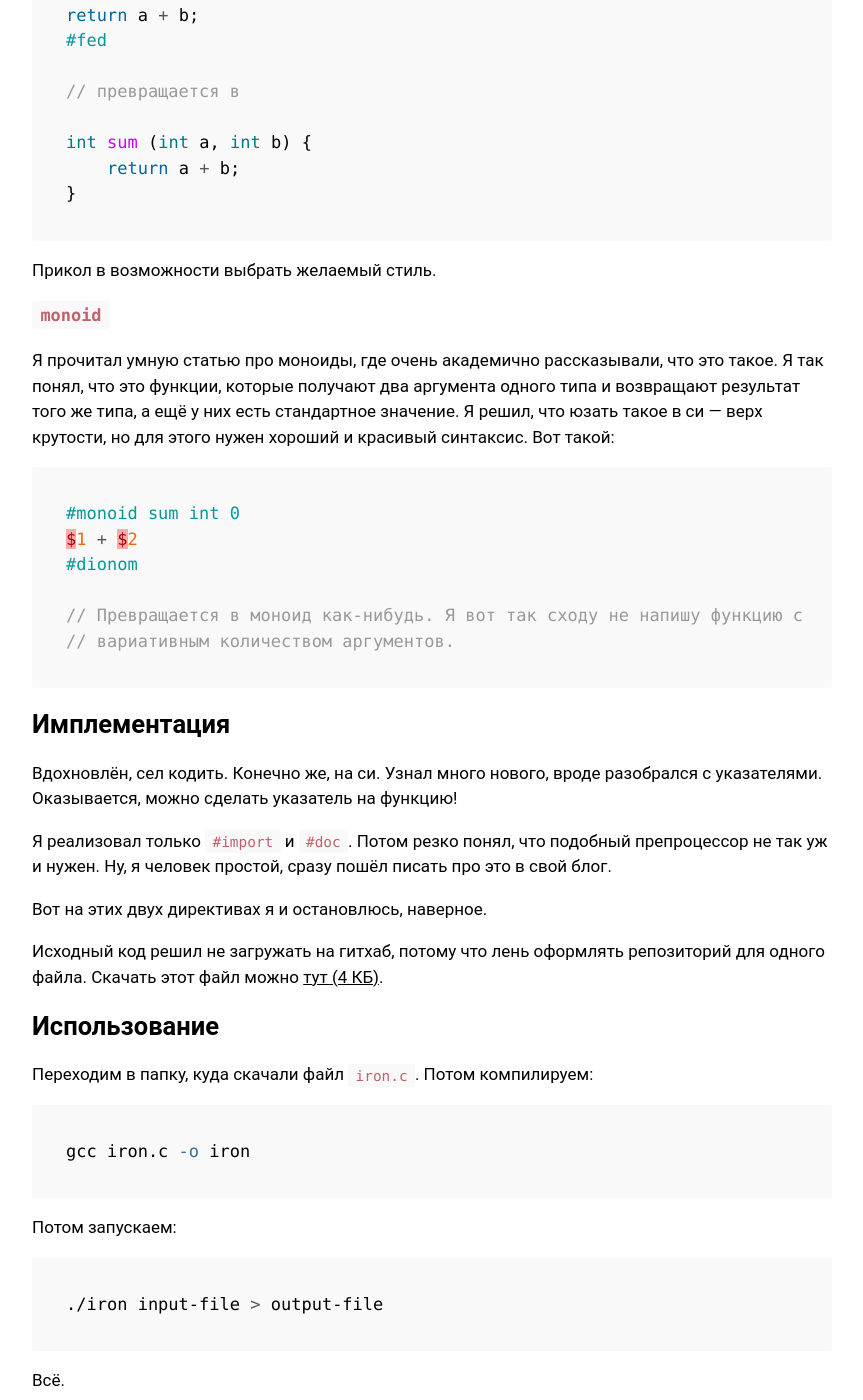
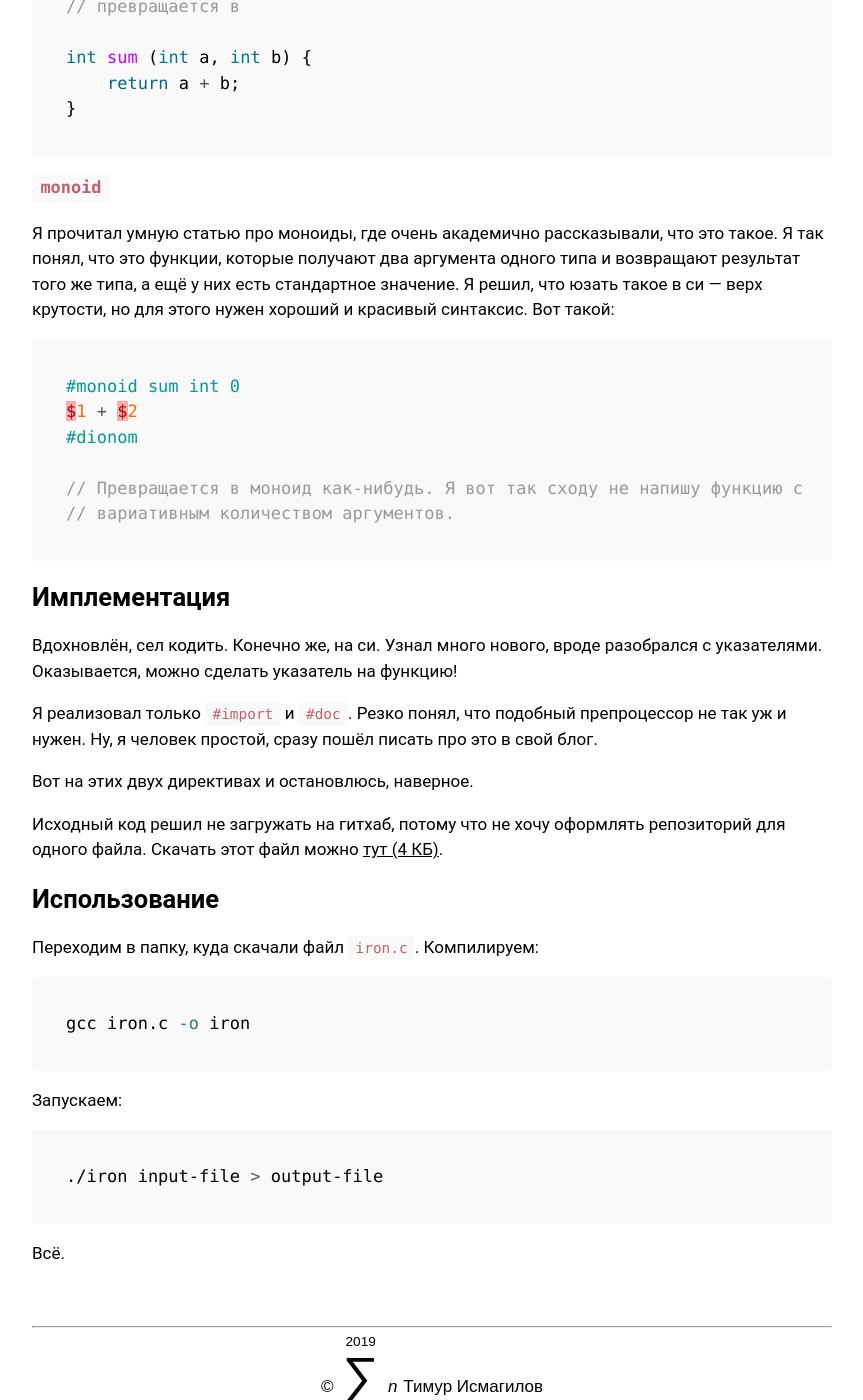
Before and after one commit to bouncepaw/bouncepaw.github.io, a Jekyll site: the page built from _posts/2019-05-19-ironpp.md, in a window 1280 px wide and 1400 px high, scrolled down 2739 px. Shown: the whole window, without its empty margins (208-1071 px from the left). Built offline with Jekyll 4.4.1, drawn with Linux system fonts in a browser that asks for light colours; some of the changed text lies outside the part shown.

Commit message:
Finewording

````diff
--- a/_posts/2019-05-19-ironpp.md
+++ b/_posts/2019-05-19-ironpp.md
@@ -118,8 +114,6 @@ int sum (int a, int b) {
     return a + b;
 }
 ```
-
-Прикол в возможности выбрать желаемый стиль.
 
 ### `monoid`
 Я прочитал умную статью про моноиды, где очень академично рассказывали, что это
@@ -141,23 +135,24 @@ $1 + $2
 Вдохновлён, сел кодить. Конечно же, на си. Узнал много нового, вроде разобрался
 с указателями. Оказывается, можно сделать указатель на функцию!
 
-Я реализовал только `#import` и `#doc`. Потом резко понял, что подобный
-препроцессор не так уж и нужен. Ну, я человек простой, сразу пошёл писать про
-это в свой блог.
+Я реализовал только `#import` и `#doc`. Резко понял, что подобный препроцессор
+не так уж и нужен. Ну, я человек простой, сразу пошёл писать про это в свой
+блог.
 
-Вот на этих двух директивах я и остановлюсь, наверное.
+Вот на этих двух директивах и остановлюсь, наверное.
 
-Исходный код решил не загружать на гитхаб, потому что лень оформлять репозиторий
-для одного файла. Скачать этот файл можно [тут (4 КБ)](/code/iron.c).
+Исходный код решил не загружать на гитхаб, потому что не хочу оформлять
+репозиторий для одного файла. Скачать этот файл можно [тут (4
+КБ)](/code/iron.c).
 
 ## Использование
-Переходим в папку, куда скачали файл `iron.c`. Потом компилируем:
+Переходим в папку, куда скачали файл `iron.c`. Компилируем:
 
 ```bash
 gcc iron.c -o iron
 ```
 
-Потом запускаем:
+Запускаем:
 
 ```bash
 ./iron input-file > output-file
````
Also changed, not shown: other parts of _posts/2019-05-19-ironpp.md (+8 -12 lines).
